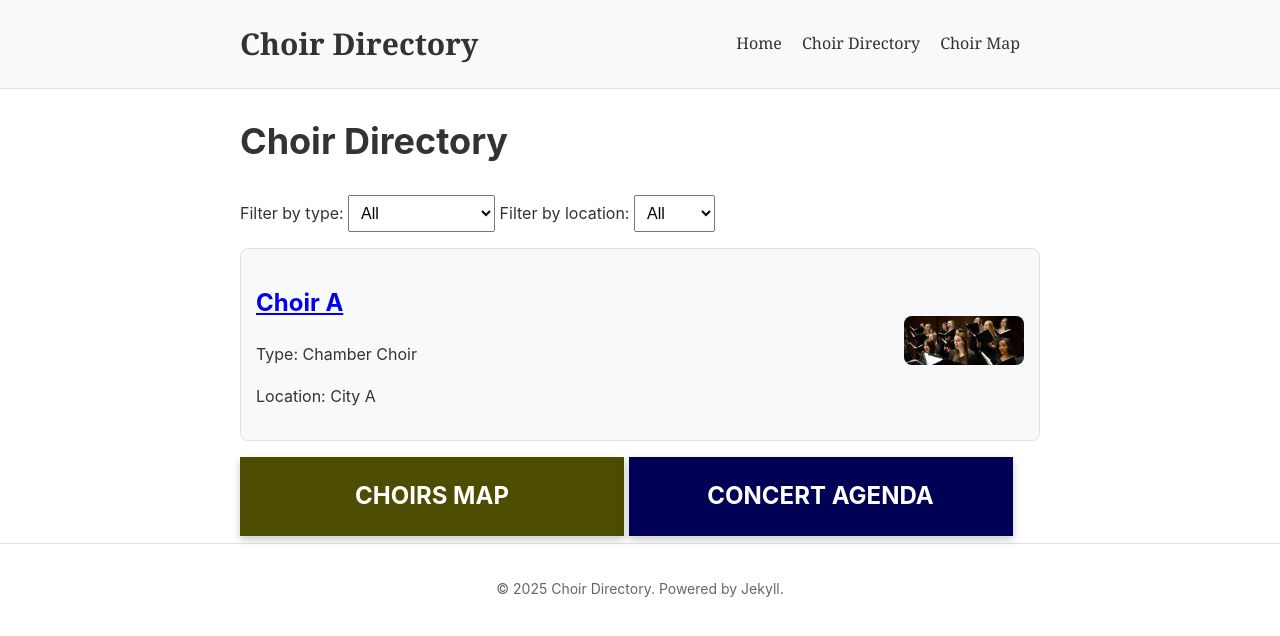
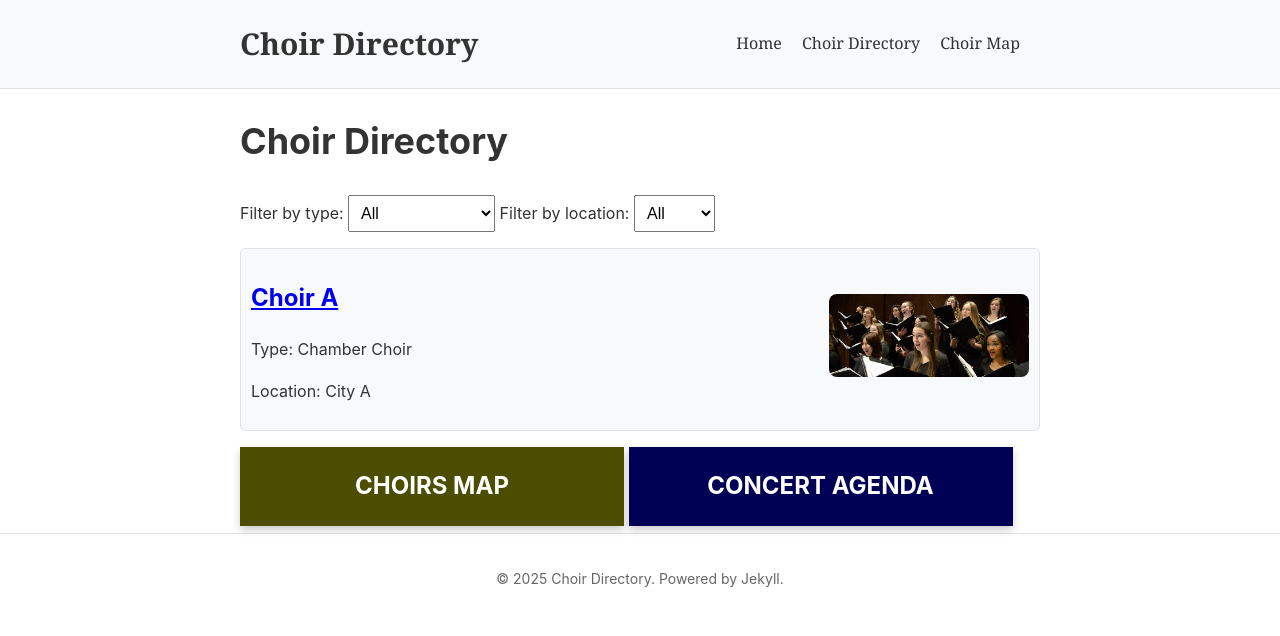
Before and after one commit to jllobera/choir-directory, a Jekyll site: the page built from directory.html, in a window 1280 px wide. Shown: the top 636 px of the page. Built offline with Jekyll 4.4.1, drawn with Linux system fonts in a browser that asks for light colours; a script that is not in the unit is left out.

Commit message:
Update directory.html
More compact design of choir card.

```diff
--- a/directory.html
+++ b/directory.html
@@ -92,9 +92,9 @@ title: Choir Directory
     justify-content: space-between;
     background-color: #f8f9fa;
     border: 1px solid #e1e1e1;
-    padding: 15px;
-    margin: 10px 0;
-    border-radius: 8px;
+    padding: 10px;
+    margin: 5px 0;
+    border-radius: 6px;
   }
 
   .choir-info {
@@ -102,7 +102,7 @@ title: Choir Directory
   }
 
   .choir-image img {
-    width: 120px;  /* Adjust width as needed */
+    width: 200px;  /* Adjust width as needed */
     height: auto;
     border-radius: 8px;
     object-fit: cover;
@@ -126,12 +126,13 @@ title: Choir Directory
     .choir-item {
       flex-direction: column; /* Stack content vertically */
       align-items: flex-start;
+      padding: 8px;
     }
 
     .choir-image img {
       width: 100%; /* Make the image responsive */
       max-width: 200px; /* Limit size */
-      margin-top: 10px;
+      margin-top: 5px;
     }
   }
 </style>
```
